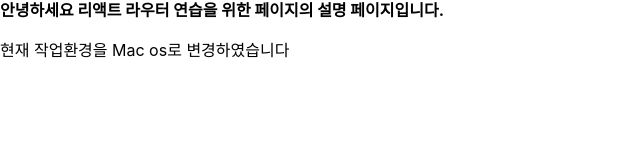
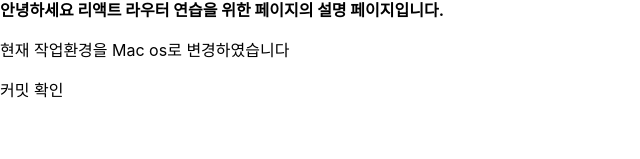
Before and after one commit to sangjuntechs/React-router, a React (Create React App) app: page /about in a window 1280 px wide. Shown: the part 141-300 px from the top of the page, without its empty margins (0-640 px from the left). Built offline with nearby package versions, Linux system fonts and the light colour scheme.

Commit message:
authorize test

```diff
--- a/src/components/About.js
+++ b/src/components/About.js
@@ -6,6 +6,7 @@ function About() {
       <h1>About Page</h1>
       <b><p>안녕하세요 리액트 라우터 연습을 위한 페이지의 설명 페이지입니다.</p></b>
       <p>현재 작업환경을 Mac os로 변경하였습니다</p>
+      <p>커밋 확인</p>
     </div>
   );
 }
```
